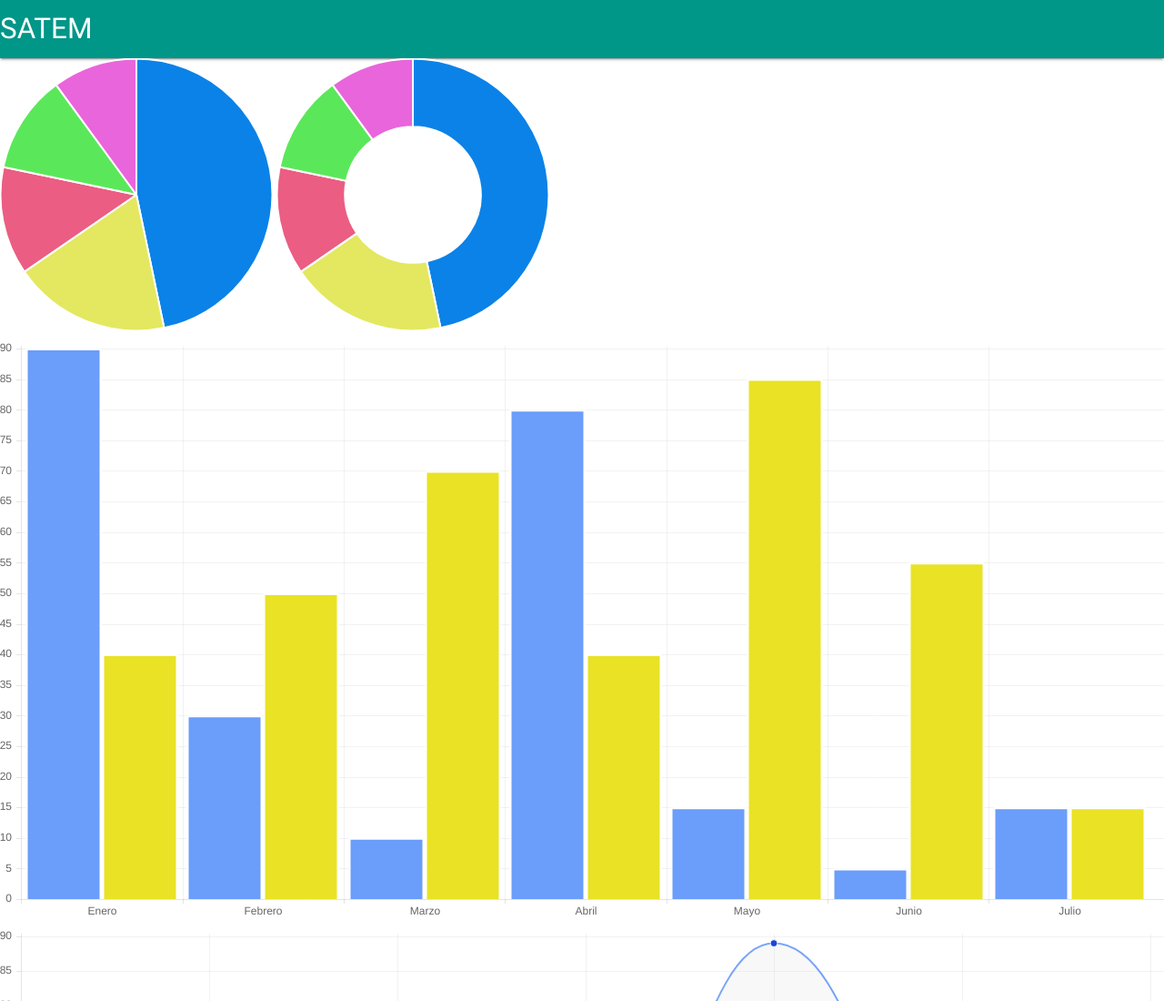
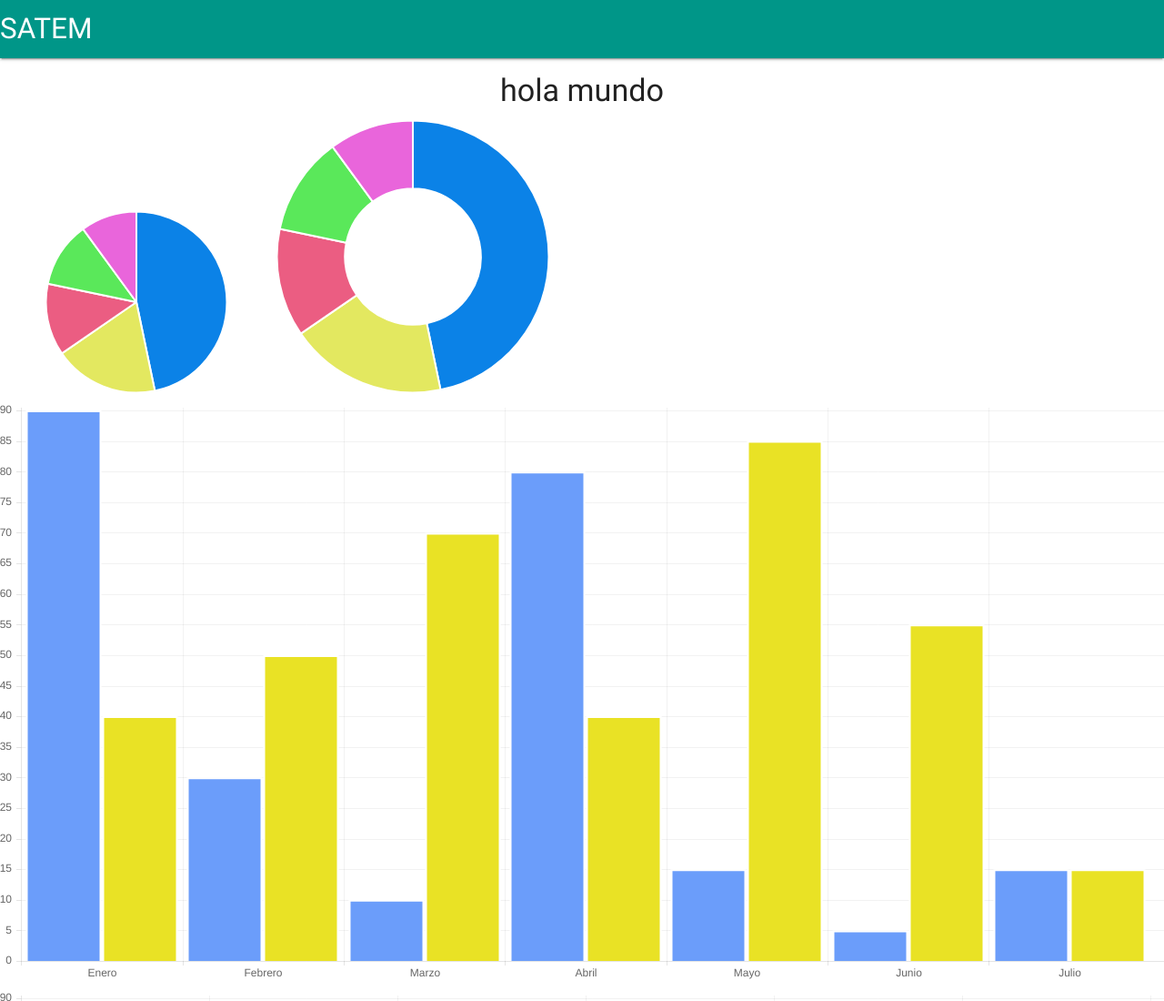
Before and after one commit to kornofilo/DS6-SATEM, a plain HTML site: page Satem Web/WebPage/estadisticas.html in a window 1280 px wide. Shown: the top 1100 px of the page at 91% size. Drawn offline with Linux system fonts and the light colour scheme.

Commit message:
sumando
ejemplos

```diff
--- a/Satem Web/WebPage/estadisticas.html
+++ b/Satem Web/WebPage/estadisticas.html
@@ -42,7 +42,8 @@
 </header>
 <script src="Chart.js"></script>
 <div id="canvas-holder">
-<canvas id="chart-area" width="300" height="300"></canvas>
+<div align="center"><h4>hola mundo</h4></div>
+<canvas id="chart-area" width="300" height="200"><h4>hola mundo</h4></canvas>
 <canvas id="chart-area2" width="300" height="300"></canvas>
 <canvas id="chart-area3" width="600" height="300"></canvas>
 <canvas id="chart-area4" width="600" height="300"></canvas>
```
